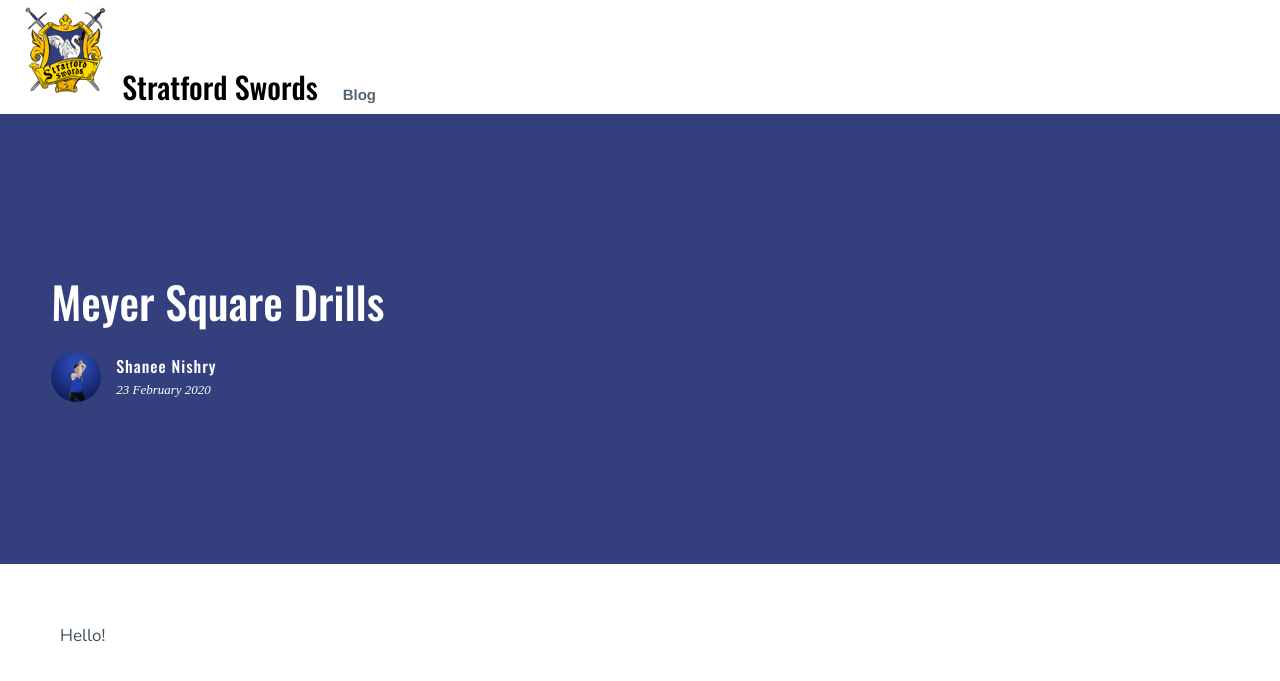
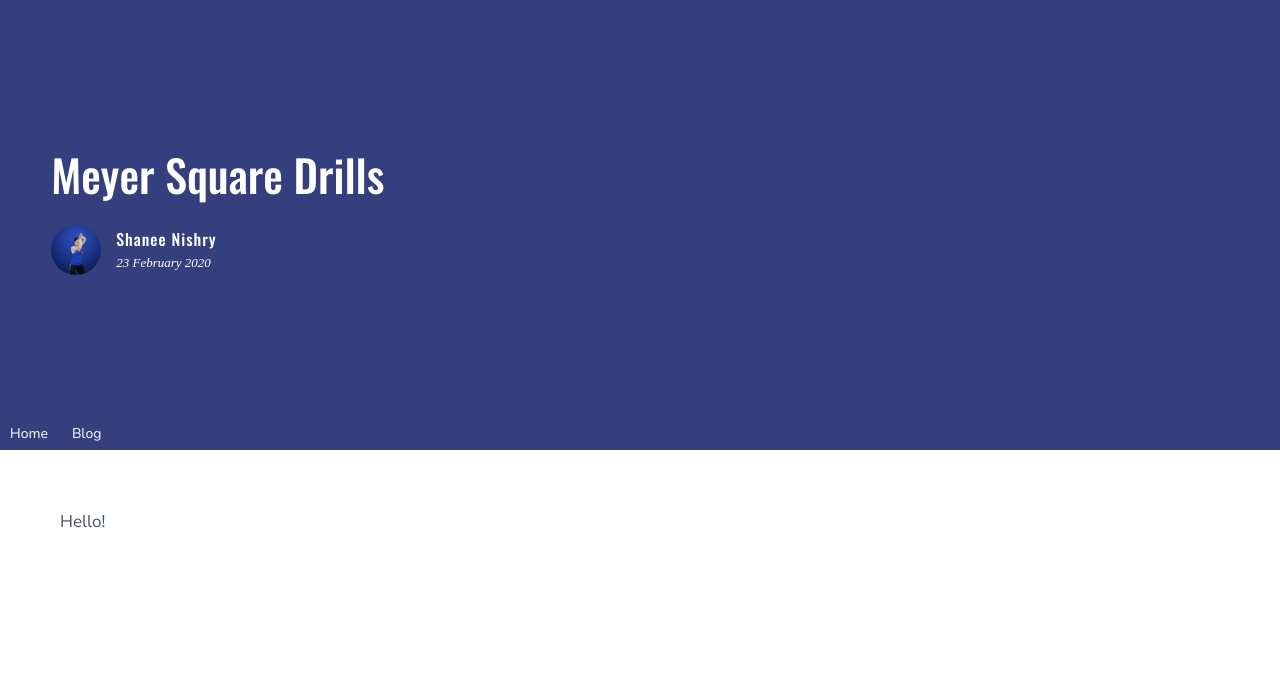
Before and after one commit to Lunarsong/stratford-swords, a Jekyll site: the page built from _posts/2020-02-23-Meyer-Square-Drills.markdown, in a window 1280 px wide. Shown: the top 681 px of the page. Built offline with Jekyll 4.4.1, drawn with Linux system fonts in a browser that asks for light colours.

Commit message:
Blog layout WIP.

```diff
--- /dev/null
+++ b/_includes/nav-bar.html
@@ -0,0 +1,4 @@
+<nav class="main-nav">
+    <a class="nav-item" href="/">Home</a>
+    <a class="nav-item" href="/blog/">Blog</a>
+</nav>
--- a/_layouts/post.html
+++ b/_layouts/post.html
@@ -8,24 +8,6 @@
 </head>
 
 <body>
-
-  <div class="header-container">
-    <div class="header-text-container">
-      <!--div class="logo-container">
-
-      </div>
-
-      <div data-border-width="1px" class="border">
-      </div-->
-
-      <nav>
-        <a class="main" href="/"><img src="/assets/images/logo_100.png" alt="Stratford Swords Logo"/> Stratford Swords</a>
-        <a class="button" href="/blog/">Blog</a>
-        <!--a class="button" href="/about/">About</a-->
-        <!--a class="button" href="/blog/">Blog</a-->
-      </nav>
-    </div>
-  </div>
 
   <div class="header">
     <div class="content">
@@ -40,6 +22,8 @@
         </div>
       </div>
     </div>
+
+    {% include nav-bar.html %}
   </div>
 
   <div class="articles-container">
--- /dev/null
+++ b/_sass/nav-bar.scss
@@ -0,0 +1,14 @@
+.main-nav {
+    max-width: 1280px;
+    margin-left: auto;
+    margin-right: auto;
+
+    .nav-item {
+        padding: 0 10px;
+        font-family: 'Nunito Sans', sans-serif;
+        font-size: 14px;
+        font-weight: 400;
+        color: white;
+        text-decoration: none;
+    }
+}
--- a/assets/css/blog.scss
+++ b/assets/css/blog.scss
@@ -1,5 +1,7 @@
 ---
 ---
+
+@import "nav-bar";
 
 @-ms-viewport{
     width: device-width;
@@ -42,7 +44,6 @@ body {
 
       .title {
         max-width: 53%;
-        margin-top: 100px;
 
         h1 {
           font-family: 'Oswald', sans-serif;
@@ -122,21 +123,6 @@ body {
     }
 }
 
-nav {
-    max-width: 1280px;
-    margin-left: auto;
-    margin-right: auto;
-}
-
-.nav-item {
-    padding: 0 10px;
-    font-family: 'Nunito Sans', sans-serif;
-    font-size: 14px;
-    font-weight: 400;
-    color: white;
-    text-decoration: none;
-  }
-
 .article-content {
     text-align: center;
     padding: 7px 45px 11px;
--- a/assets/css/post.scss
+++ b/assets/css/post.scss
@@ -1,5 +1,7 @@
 ---
 ---
+
+@import "nav-bar";
 
 @-ms-viewport{
     width: device-width;
@@ -120,7 +122,7 @@ body {
     transition-delay: 0s;
     display: flex;
     align-items: center;
-    height: 100%;
+    height: 424px;
 
     .title {
       max-width: 53%;
```
Also changed, not shown: _layouts/blog.html (+2 -5 lines).
